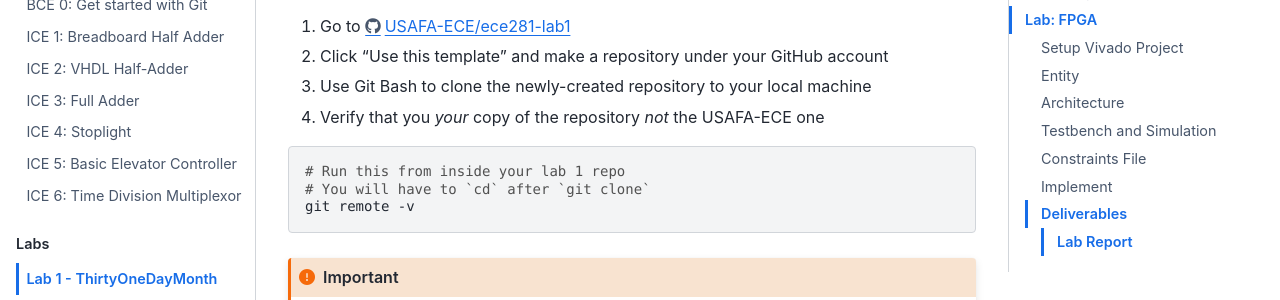
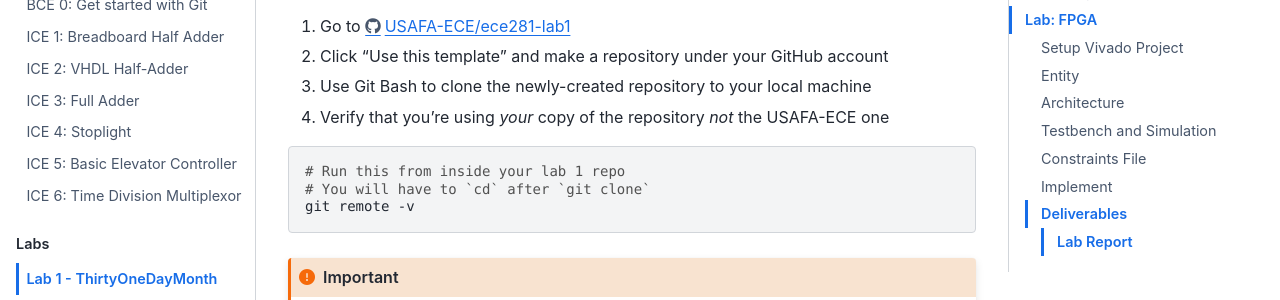
Before and after one commit to USAFA-ECE/ece281-book, a Jupyter Book: the page built from book/lab/lab1.md, in a window 1280 px wide and 900 px high, scrolled down 1997 px. Shown: the part 153-453 px from the top of the window. Built offline with Jupyter Book 1.0.4 settings and Sphinx 7.4.7 and the Sphinx Book theme 1.1.4, drawn with Linux system fonts in a browser that asks for light colours.

Commit message:
Update lab1.md

````diff
--- a/book/lab/lab1.md
+++ b/book/lab/lab1.md
@@ -61,7 +61,7 @@ The pre-lab will be submitted to Gradescope *prior* to starting the lab.
 1. Go to [https://github.com/USAFA-ECE/ece281-lab1](https://github.com/USAFA-ECE/ece281-lab1)
 2. Click "Use this template" and make a repository under your GitHub account
 3. Use Git Bash to clone the newly-created repository to your local machine
-4. Verify that you *your* copy of the repository *not* the USAFA-ECE one
+4. Verify that you're using *your* copy of the repository *not* the USAFA-ECE one
 
 ```bash
 # Run this from inside your lab 1 repo
````
